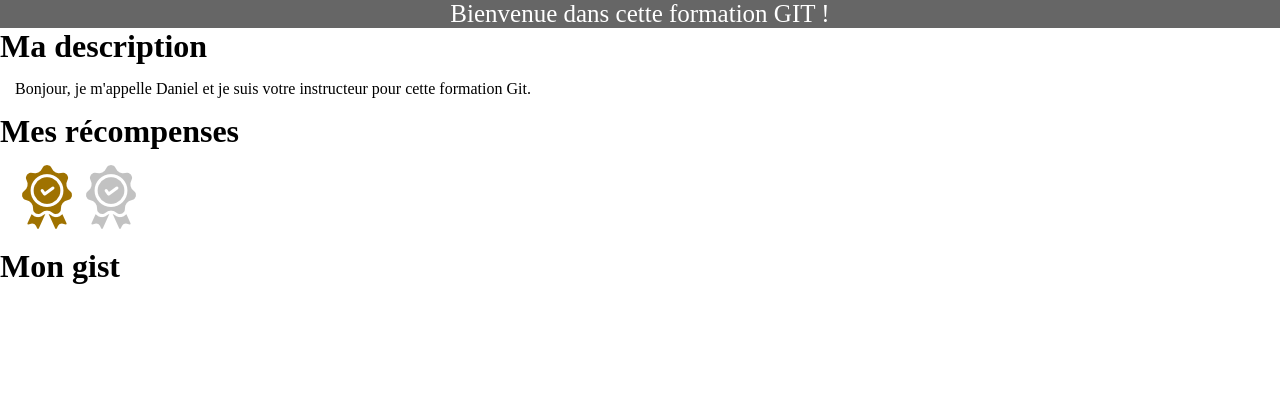
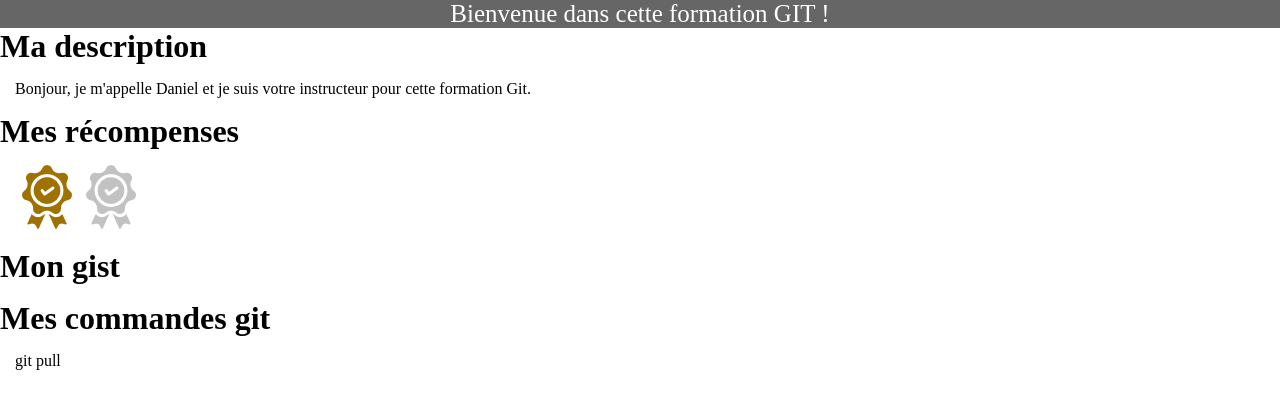
Before and after one commit to danielbilongo/mon_site_web, a plain HTML site: page index.html in a window 1280 px wide. Drawn offline with Linux system fonts and the light colour scheme.

Commit message:
ajout commande git pull

```diff
--- a/index.html
+++ b/index.html
@@ -30,5 +30,11 @@
     <p> <script src="https://gist.github.com/danielbilongo/87861d256ab77a9521dd9d492a0e72fc.js"></script></p>
 </div>
 
+ <!--commandes git-->
+ <div>
+    <h1>Mes commandes git</h1>
+    <p>git pull</p>
+</div>
+
 </body>
 </html>
```
